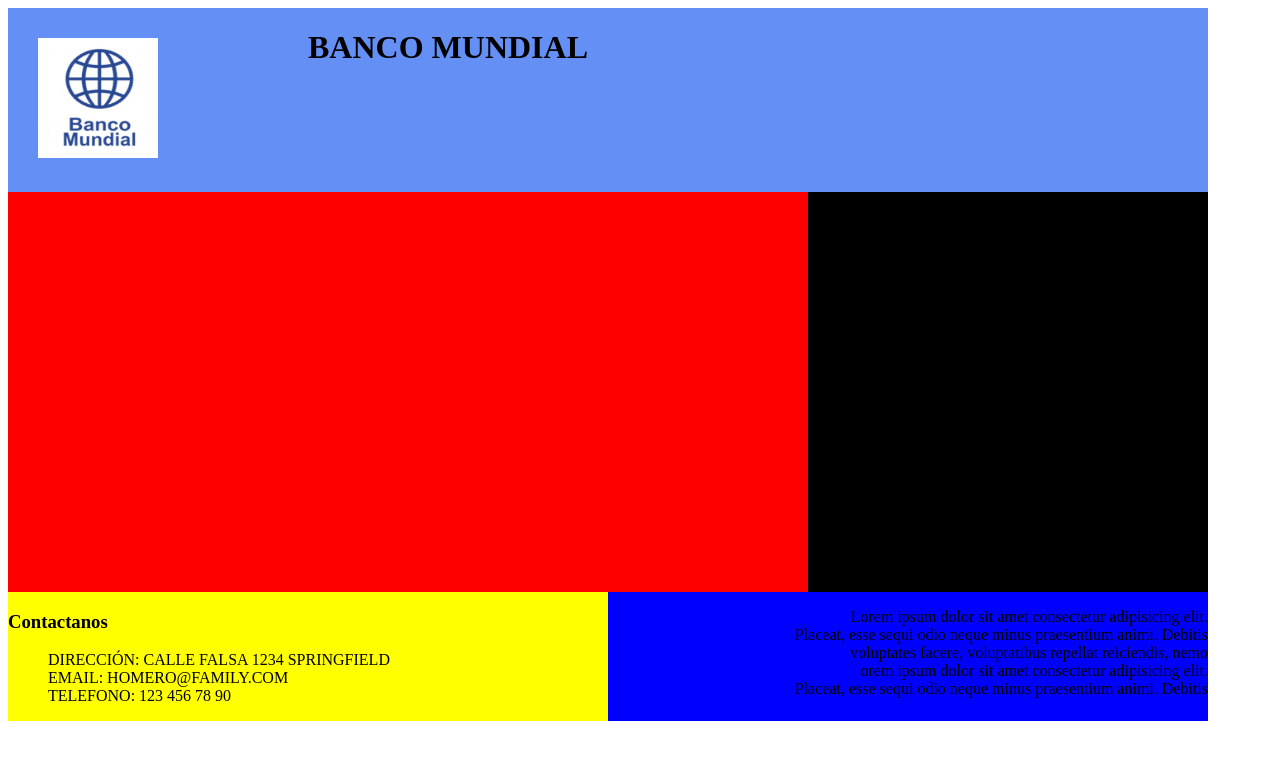
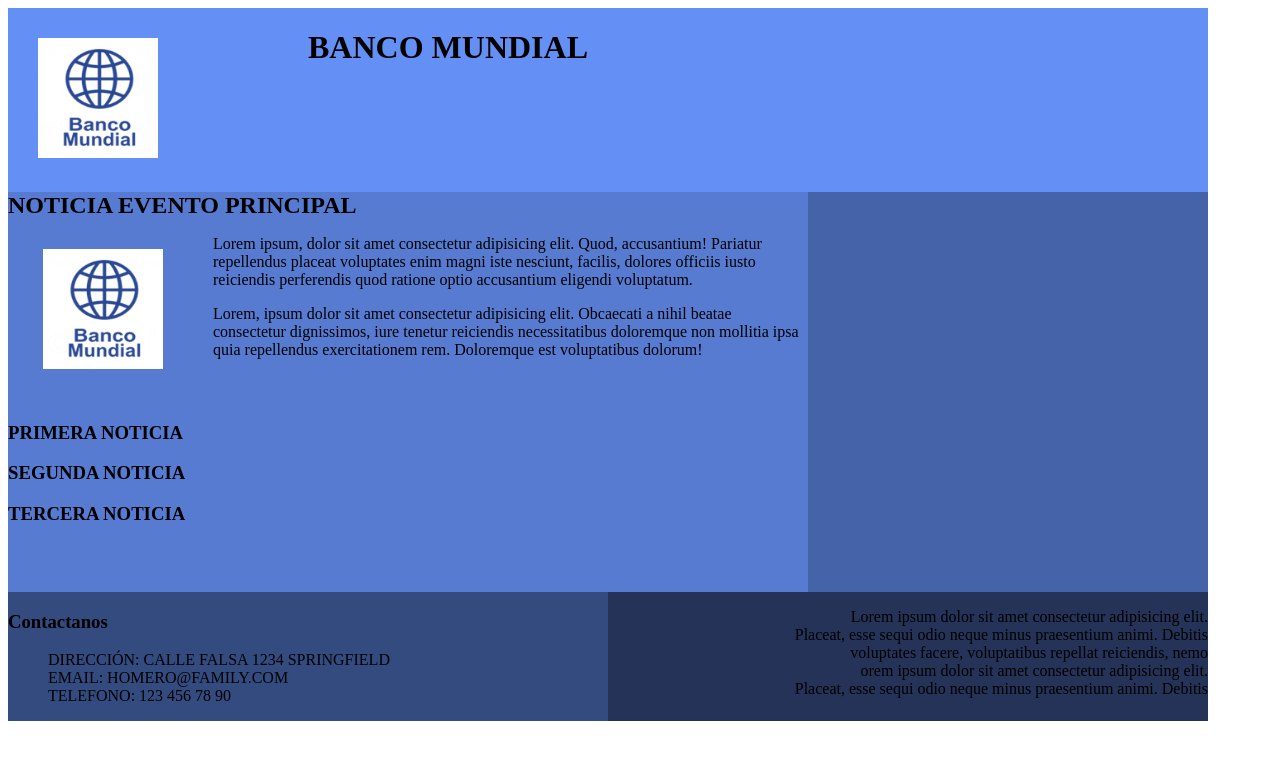
Before and after one commit to roberth14/primerPrevio.github.io, a plain HTML site: page index.html in a window 1280 px wide. Drawn offline with Linux system fonts and the light colour scheme.

Commit message:
main principal

```diff
--- a/css/index.css
+++ b/css/index.css
@@ -21,6 +21,21 @@
     max-height: 200px;
 }
 
+.container4{
+    display: grid;
+    grid-template-columns: 1fr 3fr;
+    width: 800px;
+
+}
+
+.container5{
+    display: grid;
+    grid-template-columns: repeat(3, 1fr); /* Tres columnas de igual ancho */
+    grid-gap: 20px; /* Espacio entre las noticias */
+    width: 800px;
+
+}
+
 .estilo_header {
     max-width: 1200px;
     min-height: 120px;
@@ -29,28 +44,28 @@
 
 .estilo_main {
     grid-column: 1;
-    background-color: red;
+    background-color: #567BD1;
     width: 800px;
     min-height: 400px;
 }
 
 .estilo_aside {
     grid-column: 2;
-    background-color: black;
+    background-color:#4563A8;
     width: 400px;
     min-height: 400px;
 }
 
 .estilo_footer1{
     grid-column: 1;
-    background-color:green ;
+    background-color:#344B80 ;
     width: 600px;
     min-height: 100px;
 }
 
 .estilo_footer2{
     grid-column: 2;
-    background-color:green ;
+    background-color:#243357 ;
     width: 600px;
     min-height: 100px;
 
@@ -74,3 +89,44 @@
 ul.no-bullets {
     list-style-type: none;
   }
+
+
+
+.estilo_imagen2{
+    grid-column: 1;
+    margin-left: 5px;
+}
+
+.estilo_parrafo2{
+    grid-column: 2;
+    margin-left: 5px;
+    margin-right: 5px ;
+}
+
+.estilo_p1{
+    grid-column: 1;
+    width: 250px;
+}
+
+.estilo_p2{
+    grid-column: 2;
+    width: 250px;
+}
+
+.estilo_p3{
+    grid-column: 3;
+    width: 250px;
+}
+
+.noticias-container {
+    display: flex;
+    justify-content: space-between;
+    align-items: center;
+}
+
+.noticia {
+    flex: 1;
+    padding: 10px;
+    border: 1px solid #ccc;
+    text-align: center;
+}
--- a/index.html
+++ b/index.html
@@ -17,19 +17,50 @@
      </div>
 </header>
 
-<div class="container ">
+<div class="container">
     <div class="row">
         <div class="estilo_main">
+
+                <div>
+                    <h2 style="margin:auto;">NOTICIA EVENTO PRINCIPAL</h2>
+                </div>
+
+                <div class="container4">
+                    <div class="estilo_imagen2">
+                        <img  class="imagen" src="imagen/imagenIndex.png" alt="LOGO BANCO MUNDIAL" >
+                    </div>
+                     <div class="estilo_parrafo2" >
+                    <P>Lorem ipsum, dolor sit amet consectetur adipisicing elit. Quod, accusantium! Pariatur repellendus placeat voluptates enim magni iste nesciunt, facilis, dolores officiis iusto reiciendis perferendis quod ratione optio accusantium eligendi voluptatum.</P>
+                    <p>Lorem, ipsum dolor sit amet consectetur adipisicing elit. Obcaecati a nihil beatae consectetur dignissimos, iure tenetur reiciendis necessitatibus doloremque non mollitia ipsa quia repellendus exercitationem rem. Doloremque est voluptatibus dolorum!</p>
+                </div>
+                </div>
+
+                <div>
+                    <div>
+                        <h3 class="col-md-4">PRIMERA NOTICIA</h3>
+                    </div>
+
+                    <div >
+                        <h3  class="col-md-4" >SEGUNDA NOTICIA</h3>
+                    </div>
+
+                    <div >
+                        <h3 class="col-md-4">TERCERA NOTICIA</h3>
+                    </div>
+                </div>
+
         </div>
+
     </div>
     <div class="row">
         <div class="estilo_aside">
+
         </div>
     </div>
 </div>
 
 <div class="container3 ">
-    <div style="background-color: yellow;" class="row">
+    <div class="estilo_footer1" class="row">
         <h3 style="size: 1.5em - bold;">Contactanos</h3>
         <ul class="no-bullets">
             <li>DIRECCIÓN: CALLE FALSA 1234 SPRINGFIELD</li>
@@ -37,7 +68,7 @@
             <li>TELEFONO: 123 456 78 90</li>
           </ul>
     </div>
-    <div class="row" style="background-color: blue; text-align: right;">
+    <div class="row estilo_footer2" style="text-align: right;">
         <p>Lorem ipsum dolor sit amet consectetur adipisicing elit. <br>
         Placeat, esse sequi odio neque minus praesentium animi. Debitis <br>
         voluptates facere, voluptatibus repellat reiciendis, nemo <br>
```
